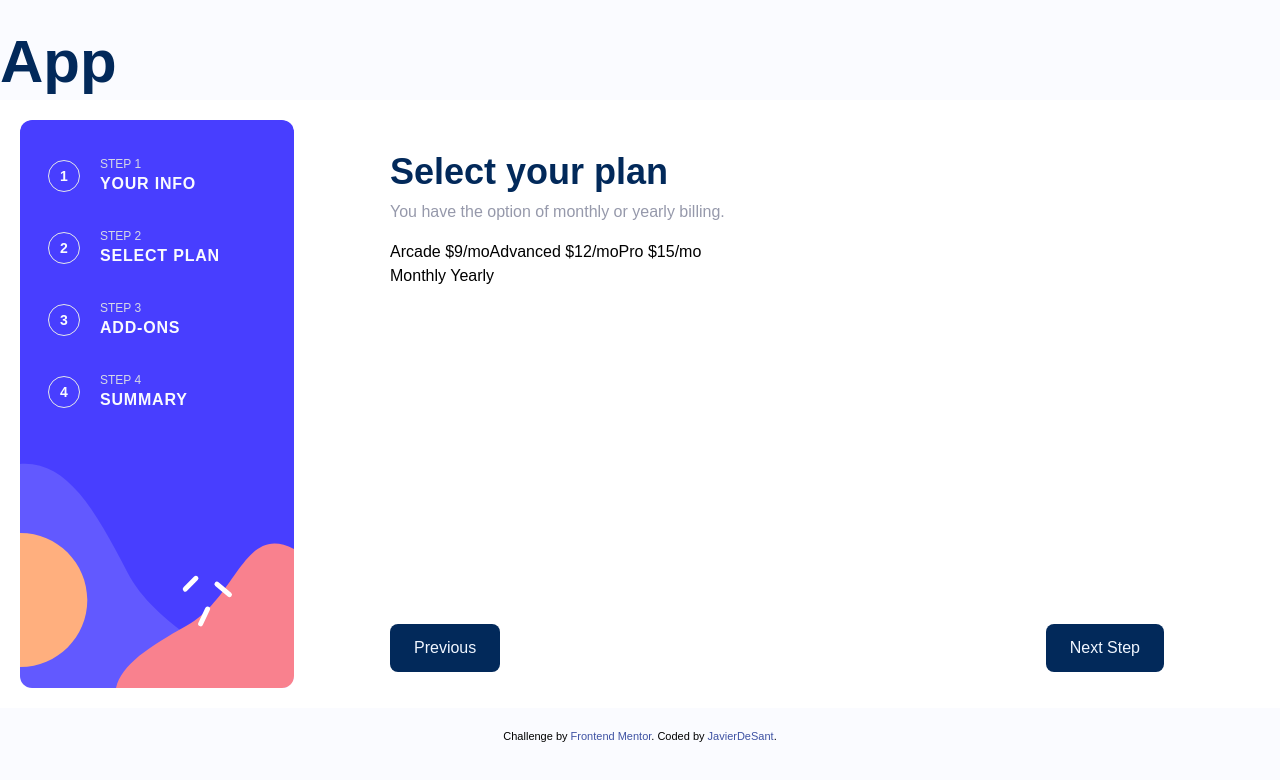
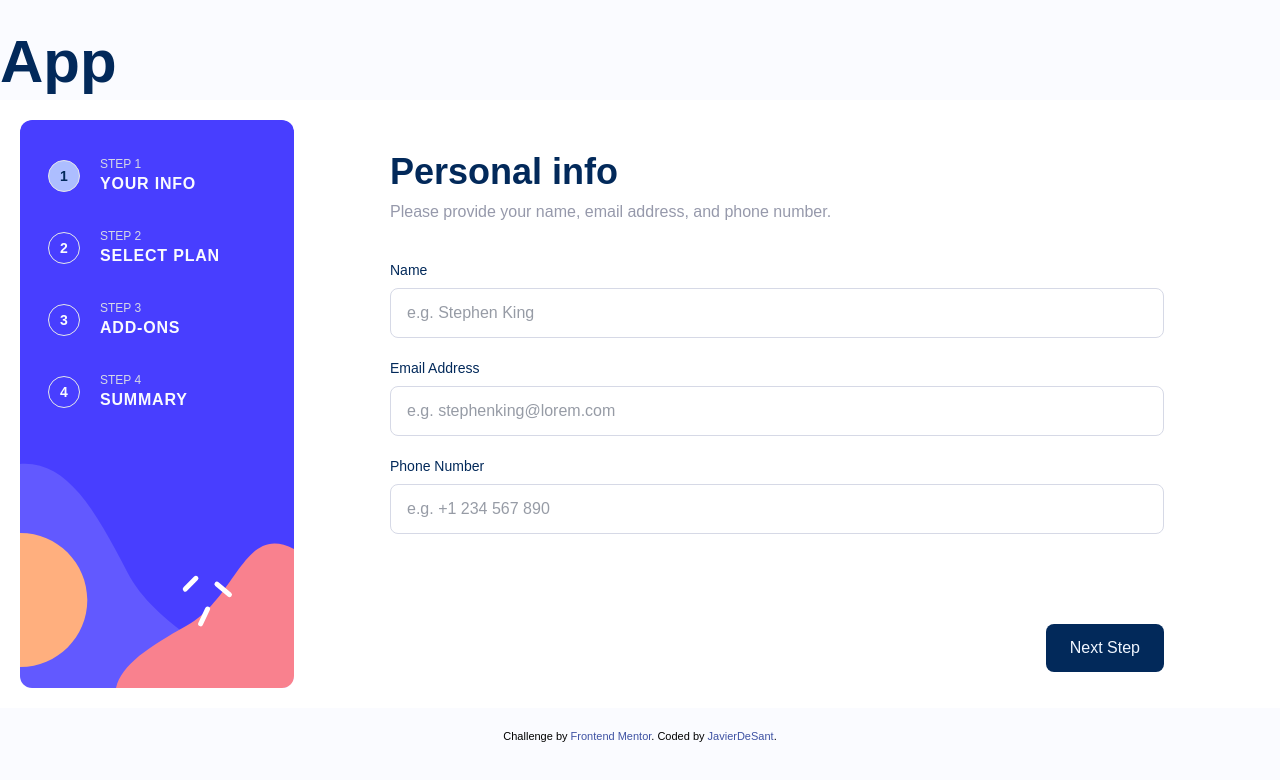
Before and after one commit to javierdesant/multistep-form, a React (Vite) app: page / in a window 1280 px wide. Shown: the top 780 px of the page. Built offline with nearby package versions, Linux system fonts and the light colour scheme.

Commit message:
fix(form): fix steps state and navigation buttons

```diff
--- a/src/App.tsx
+++ b/src/App.tsx
@@ -6,7 +6,14 @@ function App() {
     <>
       <h1 className=" text-6xl font-ubuntu">App</h1>
 
-      <Form />
+      <Form
+        steps={[
+          { id: "step-1", name: "Your info" },
+          { id: "step-2", name: "Select plan" },
+          { id: "step-3", name: "Add-ons" },
+          { id: "step-4", name: "Summary" },
+        ]}
+      />
 
       <div className="attribution m-5">
           Challenge by <a href="https://www.frontendmentor.io?ref=challenge" target="_blank" className="hover:underline">Frontend Mentor</a>.
--- a/src/components/Form.tsx
+++ b/src/components/Form.tsx
@@ -1,8 +1,13 @@
-import { FunctionComponent, useState } from "react"
+import { FunctionComponent, useEffect, useState } from "react"
 import { useForm } from "react-hook-form"
 import { z } from "zod" // TODO: implement zod for safer validation
 
-interface FormProps {}
+interface FormProps {
+    steps: {
+        id: `step-${number}`
+        name: string
+    }[]
+}
 
 interface FormValues {
     name: string
@@ -17,11 +22,24 @@ interface FormValues {
     }
 }
 
-const Form: FunctionComponent<FormProps> = () => {
+export default function Form({ steps }: FormProps) {
 
-    const [step, setStep] = useState(2) // FIXME
+    const [currentStep, setCurrentStep] = useState(0)
 
     const form = useForm<FormValues>()
+
+    const handlePrevStep = (event: React.MouseEvent<HTMLButtonElement>) => {
+        event.preventDefault();
+        if (currentStep > 0) {
+            setCurrentStep(prevStep => prevStep - 1);
+        }
+    };
+
+    const handleNextStep = (event: React.MouseEvent<HTMLButtonElement>) => {
+        event.preventDefault();
+        if (currentStep < steps.length)
+            setCurrentStep(prevStep => prevStep + 1);
+    };
 
     const { register } = form
 
@@ -29,38 +47,19 @@ const Form: FunctionComponent<FormProps> = () => {
         <div className="flex grow bg-white p-5">
             {/* <!-- Sidebar start --> */}
 
-            <div className="flex flex-col w-[274px] h-[568px] p-5 bg-sidebar-desktop rounded-xl">   {/* TODO: change to dynamic map of steps */}
-                <div className="flex ml-2 my-4 items-center">
-                    <button id="step-1" className="h-8 w-8 border text-brand-alabaster font-bold text-sm rounded-full">1</button>
-                    <div className="flex flex-col items-baseline uppercase ml-5">
-                        <span className="text-xs text-brand-light-gray">Step 1</span>
-                        <span className="font-bold text-brand-alabaster tracking-wider">Your info</span>
+            <div className="flex flex-col w-[274px] h-[568px] shrink-0 p-5 bg-sidebar-desktop rounded-xl">
+                {steps.map((step, index) => (
+                    <div className="flex ml-2 my-4 items-center" key={step.id}>
+                        <button id="step-1"
+                            className={`h-8 w-8 border font-bold text-sm rounded-full ${currentStep === index ? "bg-brand-pastel-blue text-brand-marine-blue" : "text-brand-alabaster" }`}
+                            onClick={() => setCurrentStep(index)}
+                        >{index+1}</button>
+                        <div className="flex flex-col items-baseline uppercase ml-5">
+                            <span className="text-xs text-brand-light-gray">Step {index+1}</span>
+                            <span className="font-bold text-brand-alabaster tracking-wider">{step.name}</span>
+                        </div>
                     </div>
-                </div>
-
-                <div className="flex ml-2 my-4 items-center">
-                    <button id="step-2" className="h-8 w-8 border text-brand-alabaster font-bold text-sm rounded-full">2</button>
-                    <div className="flex flex-col items-baseline uppercase ml-5">
-                        <span className="text-xs text-brand-light-gray">Step 2</span>
-                        <span className="font-bold text-brand-alabaster tracking-wider">Select plan</span>
-                    </div>
-                </div>
-
-                <div className="flex ml-2 my-4 items-center">
-                    <button id="step-3" className="h-8 w-8 border text-brand-alabaster font-bold text-sm rounded-full">3</button>
-                    <div className="flex flex-col items-baseline uppercase ml-5">
-                        <span className="text-xs text-brand-light-gray">Step 3</span>
-                        <span className="font-bold text-brand-alabaster tracking-wider">Add-ons</span>
-                    </div>
-                </div>
-
-                <div className="flex ml-2 my-4 items-center">
-                    <button id="step-4" className="h-8 w-8 border text-brand-alabaster font-bold text-sm rounded-full">4</button>
-                    <div className="flex flex-col items-baseline uppercase ml-5">
-                        <span className="text-xs text-brand-light-gray">Step 4</span>
-                        <span className="font-bold text-brand-alabaster tracking-wider">Summary</span>
-                    </div>
-                </div>
+                ))}
             </div>
 
             {/* <!-- Sidebar end --> */}
@@ -72,7 +71,7 @@ const Form: FunctionComponent<FormProps> = () => {
 
                 {/* <!-- Step 1 start --> */}
 
-                { step === 1 && <div className="flex flex-col">
+                { currentStep === 0 && <div className="flex flex-col">
 
                     <h1>Personal info</h1>
                     <p>Please provide your name, email address, and phone number.</p>
@@ -112,7 +111,7 @@ const Form: FunctionComponent<FormProps> = () => {
 
                 <!-- Step 2 start --> */}
 
-                { step === 2 && <div>
+                { currentStep === 1 && <div>
 
                     <h1>Select your plan</h1>
                     <p>You have the option of monthly or yearly billing.</p>
@@ -143,7 +142,7 @@ const Form: FunctionComponent<FormProps> = () => {
 
                 <!-- Step 3 start --> */}
 
-                { step === 3 && <div>
+                { currentStep === 2 && <div>
 
                     <h1>Pick add-ons</h1>
                     <p>Add-ons help enhance your gaming experience.</p>
@@ -181,7 +180,7 @@ const Form: FunctionComponent<FormProps> = () => {
 
                 <!-- Step 4 start --> */}
 
-                { step === 4 && <div>
+                { currentStep === 3 && <div>
 
 
                     <h1>Finishing up</h1>
@@ -197,7 +196,7 @@ const Form: FunctionComponent<FormProps> = () => {
 
                 <!-- Step 5 start --> */}
 
-                { step === 5 && <div>
+                { currentStep === 4 && <div>
 
                     <img src="../assets/images/icon-thank-you.svg" alt="" />
 
@@ -214,12 +213,23 @@ const Form: FunctionComponent<FormProps> = () => {
                 {/* <!-- Step 5 end --> */}
 
                 <div className="flex justify-between mt-auto mb-4">
-                    <button disabled={step === 1} className="flex w-min text-nowrap bg-brand-marine-blue text-brand-magnolia font-medium py-3 px-6 rounded-lg disabled:invisible">Previous</button>
-                    <button className="flex w-min text-nowrap bg-brand-marine-blue text-brand-magnolia font-medium py-3 px-6 rounded-lg">Next Step</button>
+                    <button
+                        disabled={currentStep === 0}
+                        className="flex w-min text-nowrap bg-brand-marine-blue text-brand-magnolia font-medium py-3 px-6 rounded-lg disabled:invisible"
+                        onClick={handlePrevStep}
+                    >Previous</button>
+                    <button
+                        disabled={currentStep === steps.length - 1}
+                        className="flex w-min text-nowrap peer bg-brand-marine-blue text-brand-magnolia font-medium py-3 px-6 rounded-lg disabled:hidden"
+                        onClick={handleNextStep}
+                    >Next Step</button>
+                    <button
+                        disabled={currentStep !== steps.length - 1}    // FIXME: inconsistent ugly logic
+                        type="submit"
+                        className="flex w-min text-nowrap peer bg-brand-marine-blue text-brand-magnolia font-medium py-3 px-6 rounded-lg peer-enabled:hidden"
+                    >Submit</button>
                 </div>
             </form>
         </div>
      );
 }
-
-export default Form;
```
